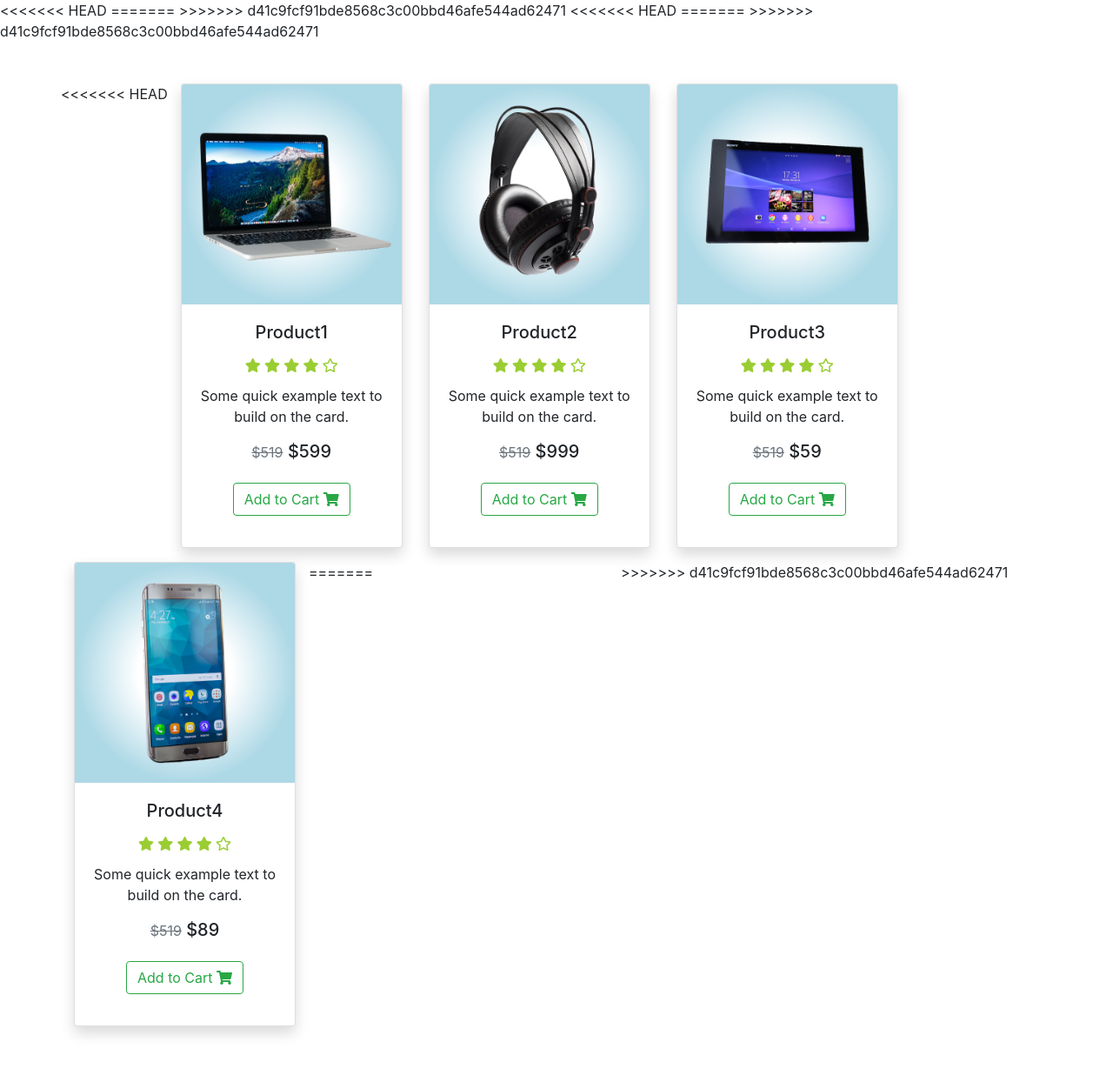
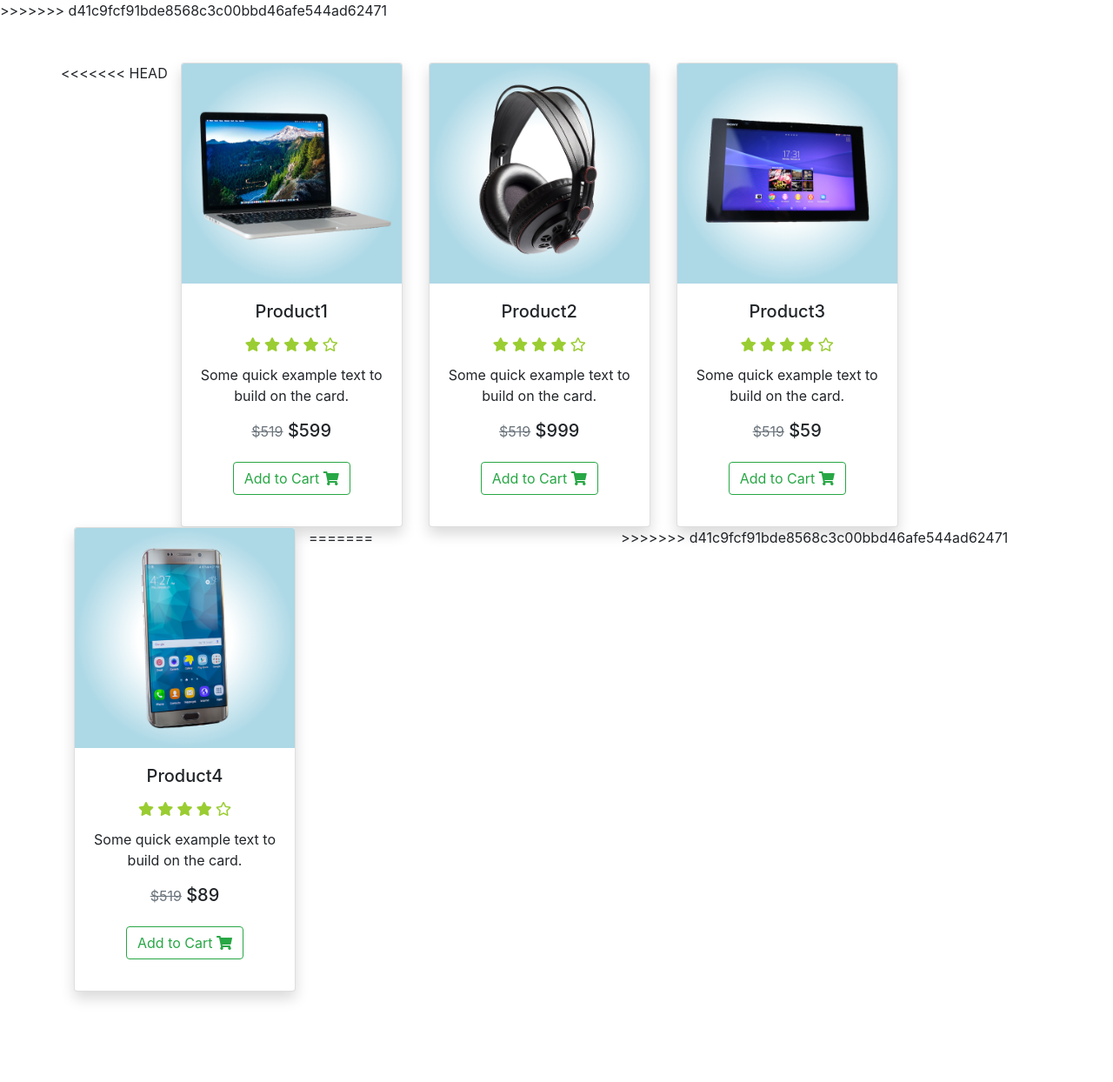
Before and after one commit to Yasithan/shoppingCart, a PHP site: page / in a window 1280 px wide. Shown: the whole page at 87% size. After the commit the page ends 1151 px from the top, so only its background shows below. Run offline with PHP 8.4, Linux system fonts and the light colour scheme; some libraries are stand-ins or nearby versions.

Commit message:
Update index.php

```diff
--- a/index.php
+++ b/index.php
@@ -1,30 +1,24 @@
-<<<<<<< HEAD
 <?php
 
 require_once ('./php/component.php')
 
 ?>
 
-=======
->>>>>>> d41c9fcf91bde8568c3c00bbd46afe544ad62471
 <!doctype html>
 <html lang="en">
 <head>
     <meta charset="UTF-8">
-    <meta name="viewport"
-          content="width=device-width, user-scalable=no, initial-scale=1.0, maximum-scale=1.0, minimum-scale=1.0">
+    <meta name="viewport"content="width=device-width, user-scalable=no, initial-scale=1.0, maximum-scale=1.0, minimum-scale=1.0">
     <meta http-equiv="X-UA-Compatible" content="ie=edge">
+
     <title>Shopping Cart</title>
 
     <!-- Font Awesome -->
-<<<<<<< HEAD
     <link rel="stylesheet" href="https://cdnjs.cloudflare.com/ajax/libs/font-awesome/5.13.0/css/all.min.css" integrity="sha256-h20CPZ0QyXlBuAw7A+KluUYx/3pK+c7lYEpqLTlxjYQ=" crossorigin="anonymous" />
 
     <!-- Bootstrap CDN -->
     <link rel="stylesheet" href="https://stackpath.bootstrapcdn.com/bootstrap/4.4.1/css/bootstrap.min.css" integrity="sha384-Vkoo8x4CGsO3+Hhxv8T/Q5PaXtkKtu6ug5TOeNV6gBiFeWPGFN9MuhOf23Q9Ifjh" crossorigin="anonymous">
-
     <link rel="stylesheet" href="style.css">
-=======
     <link href="https://stackpath.bootstrapcdn.com/font-awesome/4.7.0/css/font-awesome.min.css" rel="stylesheet" integrity="sha384-wvfXpqpZZVQGK6TAh5PVlGOfQNHSoD2xbE+QkPxCAFlNEevoEH3Sl0sibVcOQVnN" crossorigin="anonymous">
 
     <!-- Bootstrap CDN -->
```
